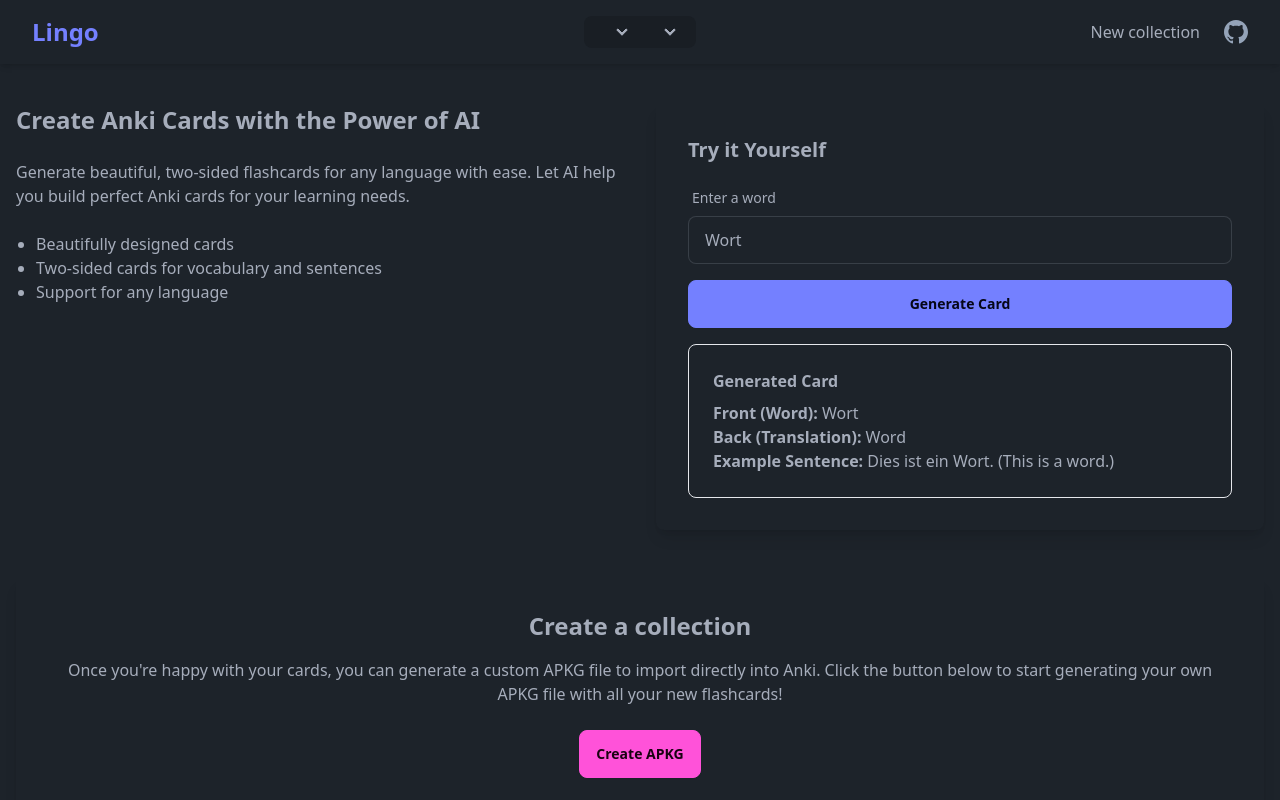
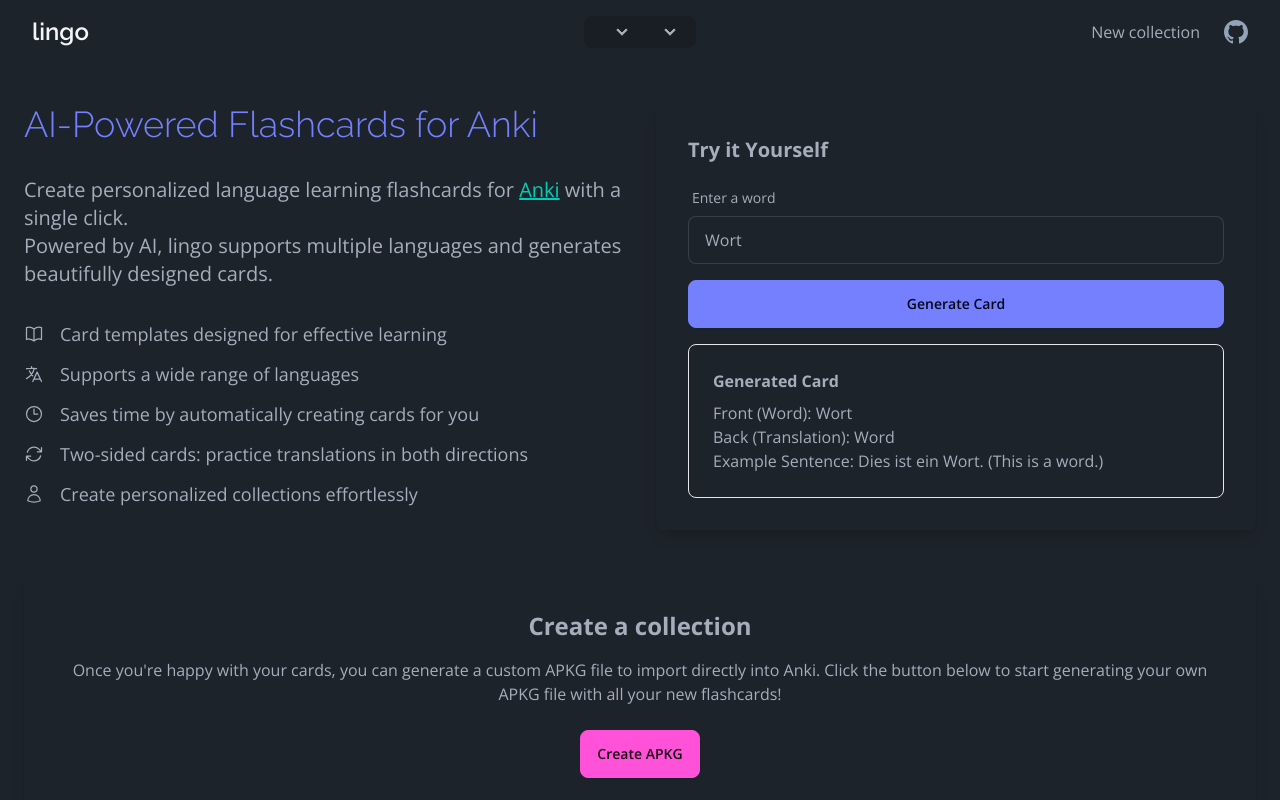
Before and after one commit to la0rg/lingo, a website: page web/src/templates/index.html in a window 1280 px wide. Shown: the top 800 px of the page. Drawn offline with nearby package versions, Linux system fonts and the light colour scheme; files that its build step writes are made by us from their sources; some icons are missing.

Commit message:
Hero section & fonts

```diff
--- a/web/src/templates/index.html
+++ b/web/src/templates/index.html
@@ -4,67 +4,50 @@
 <head>
     <meta charset="UTF-8">
     <meta name="viewport" content="width=device-width, initial-scale=1.0">
-    <title>Lingo - Anki Language Learning Cards Generator</title>
+    <title>Lingo - AI-Powered Flashcards for Anki</title>
     <script src="https://unpkg.com/htmx.org"></script>
     <link rel="stylesheet" href="/styles.css" />
     <link rel="stylesheet" href="https://cdn.jsdelivr.net/gh/lipis/flag-icons@7.2.3/css/flag-icons.min.css" />
+    <link rel="preconnect" href="https://fonts.googleapis.com">
+    <link rel="preconnect" href="https://fonts.gstatic.com" crossorigin>
+    <link rel="stylesheet" href="https://fonts.googleapis.com/css2?family=Raleway:ital,wght@0,100..900;1,100..900&display=swap">
+    <link rel="stylesheet" href="https://fonts.googleapis.com/css2?family=Open+Sans:ital,wght@0,300..800;1,300..800&family=Roboto&display=swap">
 </head>
-<body class="flex flex-col min-h-screen"></body>
+<body class="flex flex-col min-h-screen font-sans font-light"></body>
 
     <!-- Navbar -->
-    <header class="shadow-md">
+    <header>
         <div class="navbar px-8 bg-base-100">
             <div class="navbar-start">
-                <h1 class="text-2xl font-bold text-primary">Lingo</h1>
+                <h1 class="text-2xl font-semibold text-slate-100 font-title"><a href="/">lingo</a></h1>
             </div>
 
             <div class="navbar-center">
                 <ul class="menu menu-horizontal bg-base-200 rounded-btn">
                     <li>
                         <details>
-                        <summary>
-                            <span class="fi fi-us"></span>
-                        </summary>
-                        <ul>
-                            <li>
-                                <a class="active"><span class="fi fi-us"></span>English</a>
-                            </li>
-                            <li>
-                                <a><span class="fi fi-ru"></span>Russian</a>
-                            </li>
-                            <li>
-                                <a><span class="fi fi-de"></span>German</a>
-                            </li>
-                        </ul>
+                            <summary><span class="fi fi-us"></span></summary>
+                            <ul>
+                                <li><a class="active"><span class="fi fi-us"></span>English</a></li>
+                                <li><a><span class="fi fi-ru"></span>Russian</a></li>
+                                <li><a><span class="fi fi-de"></span>German</a></li>
+                            </ul>
                         </details>
                     </li>
                     <li>
                         <details>
-                        <summary>
-                            <span class="fi fi-de"></span>
-                        </summary>
-                        <ul>
-                            <li>
-                                <a><span class="fi fi-us"></span>English</a>
-                            </li>
-                            <li>
-                                <a><span class="fi fi-ru"></span>Russian</a>
-                            </li>
-                            <li>
-                                <a class="active"><span class="fi fi-de"></span>German</a>
-                            </li>
-                        </ul>
+                            <summary><span class="fi fi-de"></span></summary>
+                            <ul>
+                                <li><a><span class="fi fi-us"></span>English</a></li>
+                                <li><a><span class="fi fi-ru"></span>Russian</a></li>
+                                <li><a class="active"><span class="fi fi-de"></span>German</a></li>
+                            </ul>
                         </details>
                     </li>
                 </ul>
             </div>
 
             <div class="navbar-end space-x-6">
-                <ul class="menu menu-horizontal">
-                    <li>
-
-                    </li>
-                </ul>
                 <a href="/apkg" class="link link-hover">New collection</a>
                 <a class="group" aria-label="GitHub" href="https://github.com/la0rg/lingo">
                     <svg aria-hidden="true" viewBox="0 0 16 16" class="h-6 w-6 fill-slate-400 group-hover:fill-slate-200">
@@ -76,17 +59,57 @@
     </header>
 
     <!-- Main Section -->
-    <main class="container mx-auto px-4 py-10 flex-grow">
-        <div class="grid grid-cols-2 gap-8">
+    <main class="mx-auto px-6 py-10 flex-grow">
+        <div class="grid grid-cols-1 lg:grid-cols-2 gap-8">
             <!-- Left Side: Description and Benefits -->
-            <div class="space-y-6">
-                <h2 class="text-2xl font-bold">Create Anki Cards with the Power of AI</h2>
-                <p>Generate beautiful, two-sided flashcards for any language with ease. Let AI help you build perfect Anki cards for your learning needs.</p>
-                <ul class="list-disc pl-5">
-                    <li>Beautifully designed cards</li>
-                    <li>Two-sided cards for vocabulary and sentences</li>
-                    <li>Support for any language</li>
-                </ul>
+            <div class="space-y-8">
+                <h2 class="text-4xl font-title font-light text-primary">AI-Powered Flashcards for Anki</h2>
+                <p class="text-xl">
+                    Create personalized language learning flashcards for <a target="_blank" class="link link-accent" href="https://apps.ankiweb.net/">Anki</a> with a single click. <br/>
+                    Powered by AI, <b>lingo</b> supports multiple languages and generates beautifully designed cards.
+                </p>
+                <div class="grid max-w-full grid-cols-1 gap-3 2xl:grid-cols-2 text-lg">
+                    <div class="flex space-x-4">
+                        <div class="flex-shrink-0 mt-1 flex items-start">
+                            <svg xmlns="http://www.w3.org/2000/svg" fill="none" viewBox="0 0 24 24" stroke-width="1.5" stroke="currentColor" class="size-5">
+                                <path stroke-linecap="round" stroke-linejoin="round" d="M12 6.042A8.967 8.967 0 0 0 6 3.75c-1.052 0-2.062.18-3 .512v14.25A8.987 8.987 0 0 1 6 18c2.305 0 4.408.867 6 2.292m0-14.25a8.966 8.966 0 0 1 6-2.292c1.052 0 2.062.18 3 .512v14.25A8.987 8.987 0 0 0 18 18a8.967 8.967 0 0 0-6 2.292m0-14.25v14.25" />
+                            </svg>
+                        </div>
+                        <div class="copy-body">Card templates designed for effective learning</div>
+                    </div>
+                    <div class="flex space-x-4">
+                        <div class="flex-shrink-0 mt-1 flex items-start">
+                            <svg xmlns="http://www.w3.org/2000/svg" fill="none" viewBox="0 0 24 24" stroke-width="1.5" stroke="currentColor" class="size-5">
+                                <path stroke-linecap="round" stroke-linejoin="round" d="m10.5 21 5.25-11.25L21 21m-9-3h7.5M3 5.621a48.474 48.474 0 0 1 6-.371m0 0c1.12 0 2.233.038 3.334.114M9 5.25V3m3.334 2.364C11.176 10.658 7.69 15.08 3 17.502m9.334-12.138c.896.061 1.785.147 2.666.257m-4.589 8.495a18.023 18.023 0 0 1-3.827-5.802" />
+                            </svg>
+                        </div>
+                        <div class="copy-body">Supports a wide range of languages</div>
+                    </div>
+                    <div class="flex space-x-4">
+                        <div class="flex-shrink-0 mt-1 flex items-start">
+                            <svg xmlns="http://www.w3.org/2000/svg" fill="none" viewBox="0 0 24 24" stroke-width="1.5" stroke="currentColor" class="size-5">
+                                <path stroke-linecap="round" stroke-linejoin="round" d="M12 6v6h4.5m4.5 0a9 9 0 1 1-18 0 9 9 0 0 1 18 0Z" />
+                            </svg>
+                        </div>
+                        <div class="copy-body">Saves time by automatically creating cards for you</div>
+                    </div>
+                    <div class="flex space-x-4">
+                        <div class="flex-shrink-0 mt-1 flex items-start">
+                            <svg xmlns="http://www.w3.org/2000/svg" fill="none" viewBox="0 0 24 24" stroke-width="1.5" stroke="currentColor" class="size-5">
+                                <path stroke-linecap="round" stroke-linejoin="round" d="M16.023 9.348h4.992v-.001M2.985 19.644v-4.992m0 0h4.992m-4.993 0 3.181 3.183a8.25 8.25 0 0 0 13.803-3.7M4.031 9.865a8.25 8.25 0 0 1 13.803-3.7l3.181 3.182m0-4.991v4.99" />
+                            </svg>
+                        </div>
+                        <div class="copy-body">Two-sided cards: practice translations in both directions</div>
+                    </div>
+                    <div class="flex space-x-4">
+                        <div class="flex-shrink-0 mt-1 flex items-start">
+                            <svg xmlns="http://www.w3.org/2000/svg" fill="none" viewBox="0 0 24 24" stroke-width="1.5" stroke="currentColor" class="size-5">
+                                <path stroke-linecap="round" stroke-linejoin="round" d="M15.75 6a3.75 3.75 0 1 1-7.5 0 3.75 3.75 0 0 1 7.5 0ZM4.501 20.118a7.5 7.5 0 0 1 14.998 0A17.933 17.933 0 0 1 12 21.75c-2.676 0-5.216-.584-7.499-1.632Z" />
+                            </svg>
+                        </div>
+                        <div class="copy-body">Create personalized collections effortlessly</div>
+                    </div>
+                </div>
             </div>
 
             <!-- Right Side: Demo with Input and Card Preview -->
--- a/web/tailwind.config.js
+++ b/web/tailwind.config.js
@@ -2,7 +2,14 @@
 module.exports = {
   content: ["./web/src/templates/**/*.html"],
   theme: {
-    extend: {},
+    fontFamily: {
+      sans: ['"Open Sans"', 'ui-sans-serif', 'system-ui', 'sans-serif', '"Apple Color Emoji"', '"Segoe UI Emoji"', '"Segoe UI Symbol"', '"Noto Color Emoji"'],
+    },
+    extend: {
+      fontFamily: {
+        title: ['"Raleway"', 'sans-serif', 'system-ui'],
+      },
+    },
   },
   plugins: [
     require('daisyui'),
```
Also changed, not shown: .air.toml (added), web/dist/styles.css, 1 other file.
